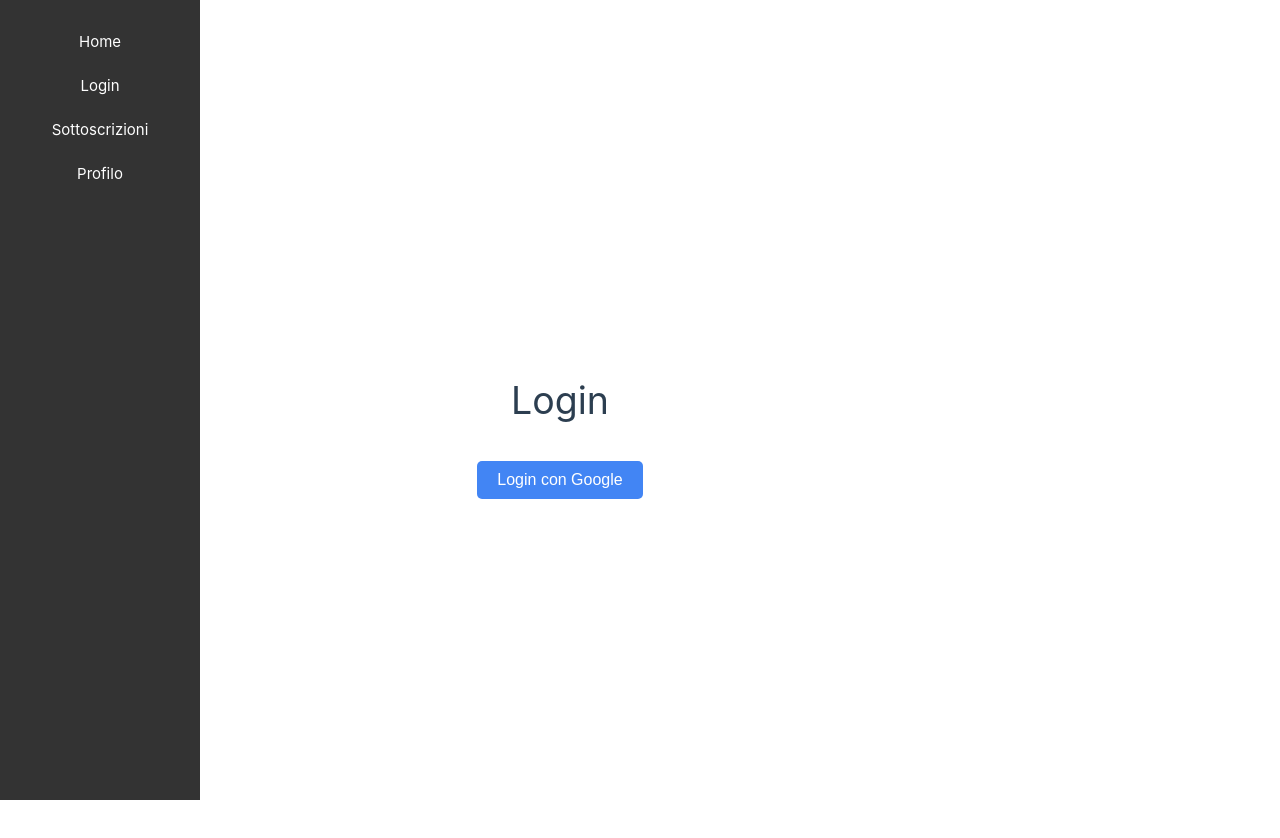
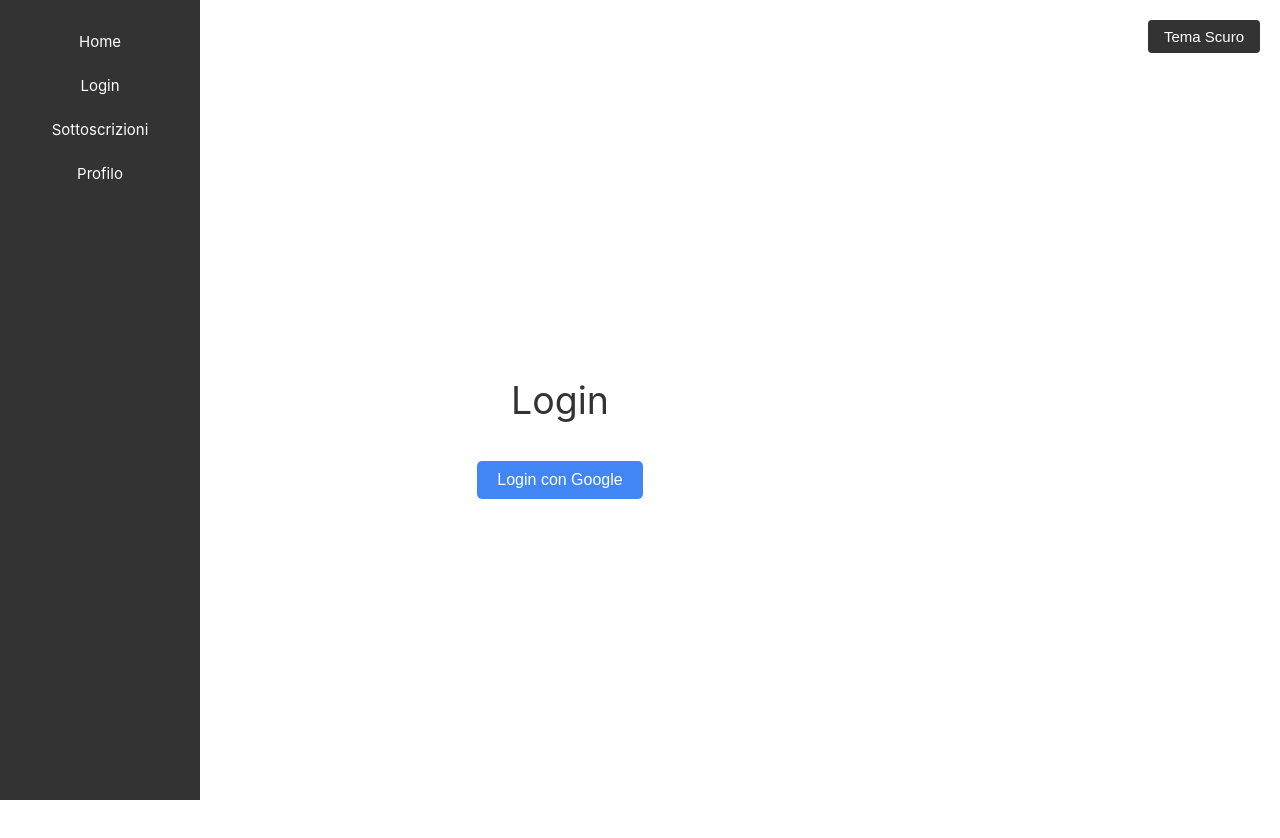
Before and after one commit to Ste003/progetto_cloud, a Vue app in the folder todo/frontend/todo/: page / in a window 1280 px wide. Shown: the top 838 px of the page. Built offline with nearby package versions, Linux system fonts and the light colour scheme; no server answers.

Commit message:
aggiunta tema scuro e i suoi adattamenti

```diff
--- a/todo/frontend/todo/src/App.vue
+++ b/todo/frontend/todo/src/App.vue
@@ -1,6 +1,10 @@
 <template>
   <div id="app">
     <Navbar />
+    <!-- Pulsante per il cambio tema -->
+    <button @click="toggleTheme" class="theme-toggle-btn">
+      {{ isDarkTheme ? 'Tema Chiaro' : 'Tema Scuro' }}
+    </button>
     <div class="main-content">
       <router-view />
     </div>
@@ -13,17 +17,58 @@ import Navbar from './components/Navbar.vue';
 export default {
   components: {
     Navbar
+  },
+  data() {
+    return {
+      isDarkTheme: false,
+    };
+  },
+  created() {
+    // Legge il tema da localStorage e lo applica al caricamento dell'app
+    this.isDarkTheme = localStorage.getItem('theme') === 'dark';
+    this.applyTheme();
+  },
+  methods: {
+    toggleTheme() {
+      this.isDarkTheme = !this.isDarkTheme;
+      localStorage.setItem('theme', this.isDarkTheme ? 'dark' : 'light');
+      this.applyTheme();
+    },
+    applyTheme() {
+      if (this.isDarkTheme) {
+        document.documentElement.classList.add('dark-theme');
+      } else {
+        document.documentElement.classList.remove('dark-theme');
+      }
+    }
   }
 };
 </script>
 
 <style>
+/* Variabili per il tema chiaro (default) */
+:root {
+  --background-color: #ffffff;
+  --text-color: #333333;
+  /* Altre variabili, se necessario */
+}
+
+/* Variabili per il tema scuro */
+.dark-theme {
+  --background-color: #1e1e1e;
+  --text-color: #f5f5f5;
+}
+
+/* Applica le variabili globalmente */
 html, body, #app {
   margin: 0;
   padding: 0;
   width: 80%;
   height: 100%;
+  background-color: var(--background-color);
+  color: var(--text-color);
 }
+
 /* La navbar è fissata con larghezza 200px, quindi il contenuto parte a destra */
 .main-content {
   margin-left: 220px; /* spazio per la navbar */
@@ -32,4 +77,22 @@ html, body, #app {
   margin-right: auto;
   margin-top: 20px;
 }
+
+/* Stile per il pulsante di cambio tema */
+.theme-toggle-btn {
+  position: absolute;
+  top: 20px;
+  right: 20px;
+  padding: 8px 16px;
+  background-color: var(--text-color);
+  color: var(--background-color);
+  border: none;
+  border-radius: 4px;
+  cursor: pointer;
+  font-size: 1em;
+}
+
+.theme-toggle-btn:hover {
+  opacity: 0.8;
+}
 </style>
--- a/todo/frontend/todo/src/views/Profile.vue
+++ b/todo/frontend/todo/src/views/Profile.vue
@@ -22,7 +22,9 @@
             </button>
           </li>
         </ul>
-        <p v-if="createdTodos.filter(todo => !todo.completed).length === 0" class="empty-msg">Non hai creato nessuna todo.</p>
+        <p v-if="createdTodos.filter(todo => !todo.completed).length === 0" class="empty-msg">
+          Non hai creato nessuna todo.
+        </p>
       </div>
       <div class="todos-section">
         <h2>Todo a cui sei iscritto</h2>
@@ -35,7 +37,9 @@
             </button>
           </li>
         </ul>
-        <p v-if="subscribedTodos.filter(todo => !todo.completed).length === 0" class="empty-msg">Non sei iscritto a nessuna todo.</p>
+        <p v-if="subscribedTodos.filter(todo => !todo.completed).length === 0" class="empty-msg">
+          Non sei iscritto a nessuna todo.
+        </p>
       </div>
     </div>
 
@@ -52,7 +56,9 @@
             </button>
           </li>
         </ul>
-        <p v-if="incompleteTodos.length === 0" class="empty-msg">Tutte le todo sono state completate.</p>
+        <p v-if="incompleteTodos.length === 0" class="empty-msg">
+          Tutte le todo sono state completate.
+        </p>
       </div>
 
       <div class="todos-section completed-todos">
@@ -63,7 +69,9 @@
             <span class="todo-status">Completata</span>
           </li>
         </ul>
-        <p v-if="completedTodos.length === 0" class="empty-msg">Non ci sono todo completate.</p>
+        <p v-if="completedTodos.length === 0" class="empty-msg">
+          Non ci sono todo completate.
+        </p>
       </div>
     </div>
 
@@ -81,7 +89,9 @@
               <span class="todo-status">Completata</span>
             </li>
           </ul>
-          <p v-if="completedCreatedTodos.length === 0" class="empty-msg">Non hai completato nessuna todo.</p>
+          <p v-if="completedCreatedTodos.length === 0" class="empty-msg">
+            Non hai completato nessuna todo.
+          </p>
         </div>
         <div class="todos-section completed-todos">
           <h3>Todo Completate a cui eri iscritto</h3>
@@ -91,7 +101,9 @@
               <span class="todo-status">Completata</span>
             </li>
           </ul>
-          <p v-if="completedSubscribedTodos.length === 0" class="empty-msg">Non sei iscritto a nessuna todo completata.</p>
+          <p v-if="completedSubscribedTodos.length === 0" class="empty-msg">
+            Non sei iscritto a nessuna todo completata.
+          </p>
         </div>
       </div>
     </div>
@@ -225,7 +237,6 @@ h1 {
 .todos-container {
   display: grid;
   grid-template-columns: 1fr 1fr;
-  /* Due colonne per Admin */
   gap: 40px;
   width: 100%;
 }
@@ -238,6 +249,7 @@ h1 {
   box-sizing: border-box;
   display: flex;
   flex-direction: column;
+  background-color: var(--card-bg, #f8f9fa);
 }
 
 .todos-section h2 {
@@ -269,6 +281,7 @@ li {
   margin-left: 10px;
 }
 
+/* Pulsanti originali verdi */
 .action-btn {
   padding: 5px 10px;
   background-color: #28a745;
@@ -277,6 +290,7 @@ li {
   border-radius: 4px;
   cursor: pointer;
   margin-left: 10px;
+  font-size: 1.1em;
 }
 
 .action-btn:hover {
@@ -307,19 +321,21 @@ li {
   color: #0056b3;
 }
 
+/* Sezioni Completed: Uso di variabili per adattarsi al tema */
 .completed-todos {
-  background-color: #f9f9f9; /* Colore di sfondo più chiaro */
-  border: 2px solid #ddd; /* Bordo più spesso */
-  box-shadow: 0 4px 6px rgba(0, 0, 0, 0.1); /* Ombra per evidenziare */
+  background-color: var(--card-bg, #f8f9fa);
+  border: 2px solid var(--border-color, #ddd);
+  box-shadow: 0 4px 6px var(--shadow-color, rgba(0, 0, 0, 0.1));
   border-radius: 8px;
   padding: 20px;
   margin-top: 20px;
 }
 
-.completed-todos h2, .completed-todos h3 {
+.completed-todos h2,
+.completed-todos h3 {
   font-size: 1.5em;
   margin-bottom: 15px;
-  color: #333;
+  color: var(--text-color, #333);
 }
 
 .completed-todos ul {
@@ -330,7 +346,7 @@ li {
 .completed-todos li {
   padding: 10px;
   margin-bottom: 10px;
-  border-bottom: 1px solid #ccc;
+  border-bottom: 1px solid var(--border-color, #ccc);
   display: flex;
   justify-content: space-between;
   align-items: center;
--- a/todo/frontend/todo/src/views/Subscriptions.vue
+++ b/todo/frontend/todo/src/views/Subscriptions.vue
@@ -15,7 +15,9 @@
             </li>
           </ul>
         </div>
-        <p v-if="createdTodos.filter(todo => !todo.completed).length === 0" class="empty-msg">Non hai creato alcuna todo.</p>
+        <p v-if="createdTodos.filter(todo => !todo.completed).length === 0" class="empty-msg">
+          Non hai creato alcuna todo.
+        </p>
       </section>
 
       <!-- Colonna destra: To-Do a cui l'utente è iscritto -->
@@ -30,7 +32,9 @@
             </li>
           </ul>
         </div>
-        <p v-if="subscribedTodos.filter(todo => !todo.completed).length === 0" class="empty-msg">Non sei iscritto a nessuna todo.</p>
+        <p v-if="subscribedTodos.filter(todo => !todo.completed).length === 0" class="empty-msg">
+          Non sei iscritto a nessuna todo.
+        </p>
       </section>
     </div>
 
@@ -48,7 +52,9 @@
             </li>
           </ul>
         </div>
-        <p v-if="createdTodos.filter(todo => todo.completed).length === 0" class="empty-msg">Non hai completato alcuna todo.</p>
+        <p v-if="createdTodos.filter(todo => todo.completed).length === 0" class="empty-msg">
+          Non hai completato alcuna todo.
+        </p>
       </section>
 
       <!-- Le Todo completate a cui l'utente è iscritto -->
@@ -63,7 +69,9 @@
             </li>
           </ul>
         </div>
-        <p v-if="subscribedTodos.filter(todo => todo.completed).length === 0" class="empty-msg">Non sei iscritto a nessuna todo completata.</p>
+        <p v-if="subscribedTodos.filter(todo => todo.completed).length === 0" class="empty-msg">
+          Non sei iscritto a nessuna todo completata.
+        </p>
       </section>
     </div>
 
@@ -112,11 +120,33 @@ onMounted(() => {
 });
 </script>
 
-<style scoped>
+<style>
+/* Variabili per il tema chiaro (default) */
+:root {
+  --background-color: #ffffff;
+  --text-color: #333333;
+  --card-bg: #f8f9fa;
+  --border-color: #ddd;
+  --action-btn-bg: #007bff;
+  --action-btn-hover-bg: #0056b3;
+}
+
+/* Variabili per il tema scuro */
+.dark-theme {
+  --background-color: #1e1e1e;
+  --text-color: #f5f5f5;
+  --card-bg: #333333;
+  --border-color: #555;
+  --action-btn-bg: #0d6efd;
+  --action-btn-hover-bg: #0b5ed7;
+}
+
 .subscriptions-page {
   width: 75vw;
   padding: 20px;
   box-sizing: border-box;
+  background-color: var(--background-color);
+  color: var(--text-color);
 }
 
 .title {
@@ -125,31 +155,28 @@ onMounted(() => {
   margin-bottom: 30px;
 }
 
-/* Contenitore delle colonne */
 .subscriptions-container {
   display: flex;
   gap: 20px;
   justify-content: space-between;
 }
 
-/* Colonne */
 .column {
   flex: 1;
-  background: #f8f9fa;
+  background: var(--card-bg);
   padding: 15px;
   border-radius: 10px;
-  box-shadow: 2px 2px 10px rgba(0, 0, 0, 0.1);
+  box-shadow: 2px 2px 10px var(--border-color);
   min-height: 300px;
 }
 
-/* Card delle Todo */
 .todo-card {
-  border: 1px solid #ddd;
+  border: 1px solid var(--border-color);
   padding: 15px;
   border-radius: 8px;
   margin-bottom: 15px;
-  background: white;
-  box-shadow: 0 2px 5px rgba(0, 0, 0, 0.1);
+  background-color: var(--card-bg);
+  box-shadow: 0 2px 5px var(--border-color);
 }
 
 .todo-card h3 {
@@ -165,17 +192,16 @@ onMounted(() => {
 .todo-card li {
   font-size: 1em;
   margin-bottom: 5px;
-  color: #555;
+  color: var(--text-color);
 }
 
 .empty-msg {
   text-align: center;
-  color: #777;
+  color: var(--text-color);
   font-style: italic;
   margin-top: 20px;
 }
 
-/* Pulsante per mostrare/nascondere */
 .toggle-completed-btn-container {
   text-align: center;
   margin-top: 20px;
@@ -183,7 +209,7 @@ onMounted(() => {
 
 .action-btn {
   padding: 10px 20px;
-  background-color: #007bff;
+  background-color: var(--action-btn-bg);
   color: white;
   border: none;
   border-radius: 4px;
@@ -192,7 +218,7 @@ onMounted(() => {
 }
 
 .action-btn:hover {
-  background-color: #0056b3;
+  background-color: var(--action-btn-hover-bg);
 }
 
 /* Responsive */
```
